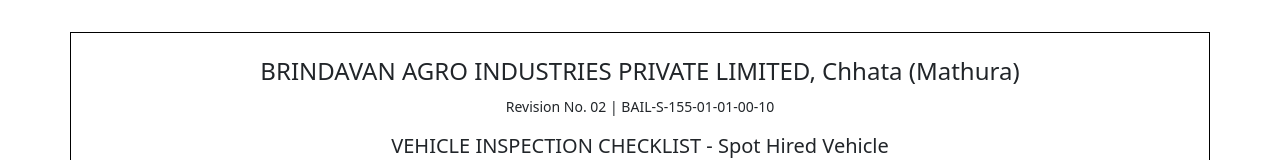
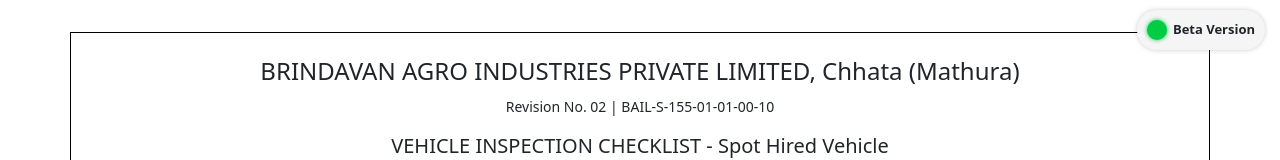
Before and after one commit to yashdaksh09/DMC-Project, a React (Vite) app in the folder Frontend/: page /spotHired_Vehicle in a window 1280 px wide. Shown: the top 160 px of the page. Built offline with nearby package versions, Linux system fonts and the light colour scheme.

Commit message:
Update File

```diff
--- a/Frontend/src/components/SpotHiredVehicleForm.jsx
+++ b/Frontend/src/components/SpotHiredVehicleForm.jsx
@@ -2,6 +2,7 @@
 import { useForm } from 'react-hook-form';
 import { yupResolver } from '@hookform/resolvers/yup';
 import * as yup from 'yup';
+import BetaBadge from '../../BetaBadge';
 
 const checklistItems = [
   { key: 'vehicle_documents', label: 'Vehicle Documents (Insurance, PUC, RC, Tax, Fitness & Permit)' },
@@ -109,12 +110,15 @@
       console.error(err);
       alert('❌ Network error.');
     }
-    finally{ // finally feature always run try or catch run or not but finally always execute
+    finally{ // finally feature work always run try or catch run or not but finally always execute
       isSubmitting.current= false
     }
   };
 
   return (
+    <>
+    <BetaBadge/>
+
     <div className="container py-4" style={{ border: '1.5px solid black' }}>
       <div className="text-center mb-3">
         <h4>BRINDAVAN AGRO INDUSTRIES PRIVATE LIMITED, Chhata (Mathura)</h4>
@@ -269,6 +273,7 @@
         </div>
       </form>
     </div>
+    </>
   );
 }
 
```
